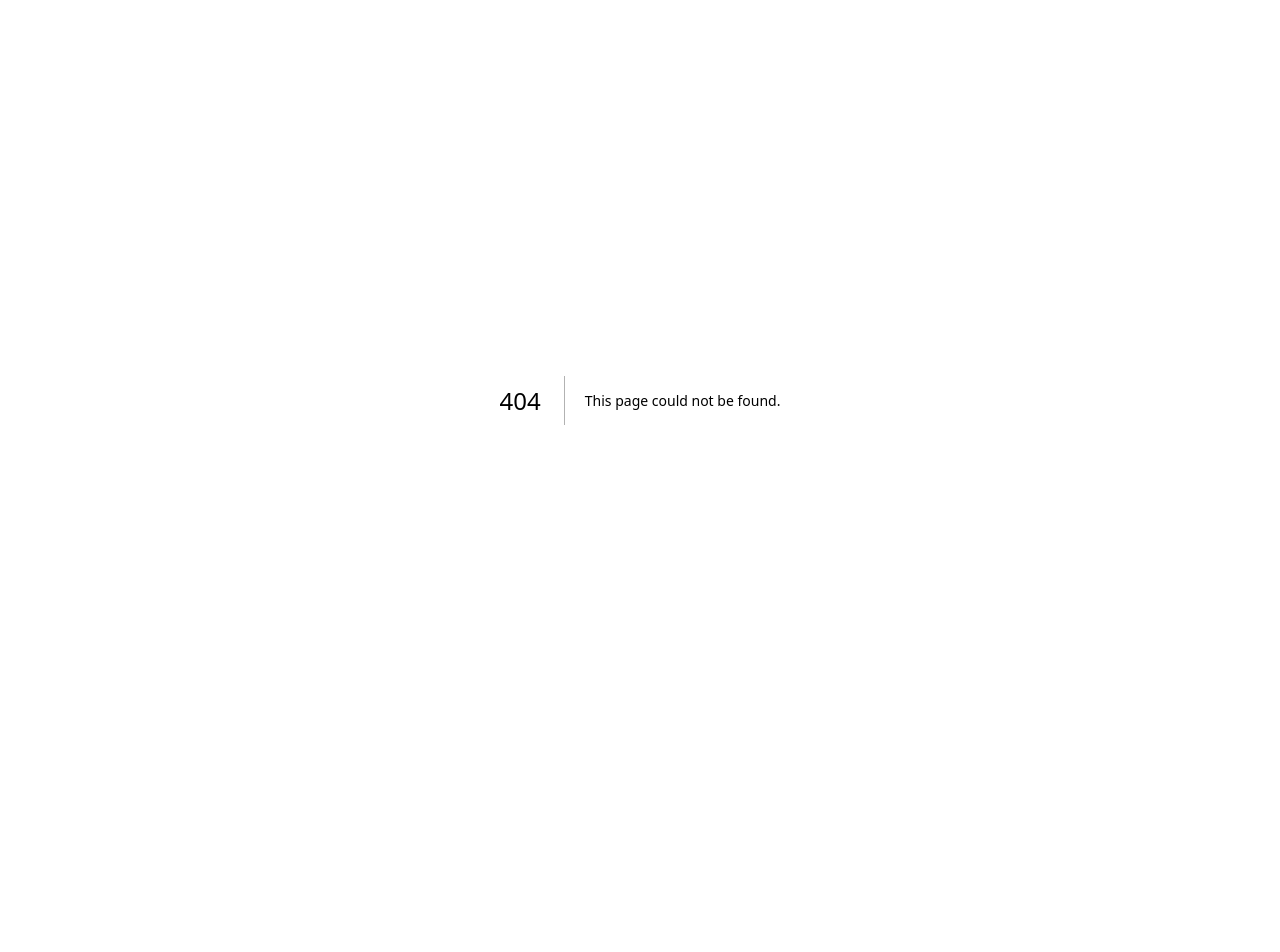
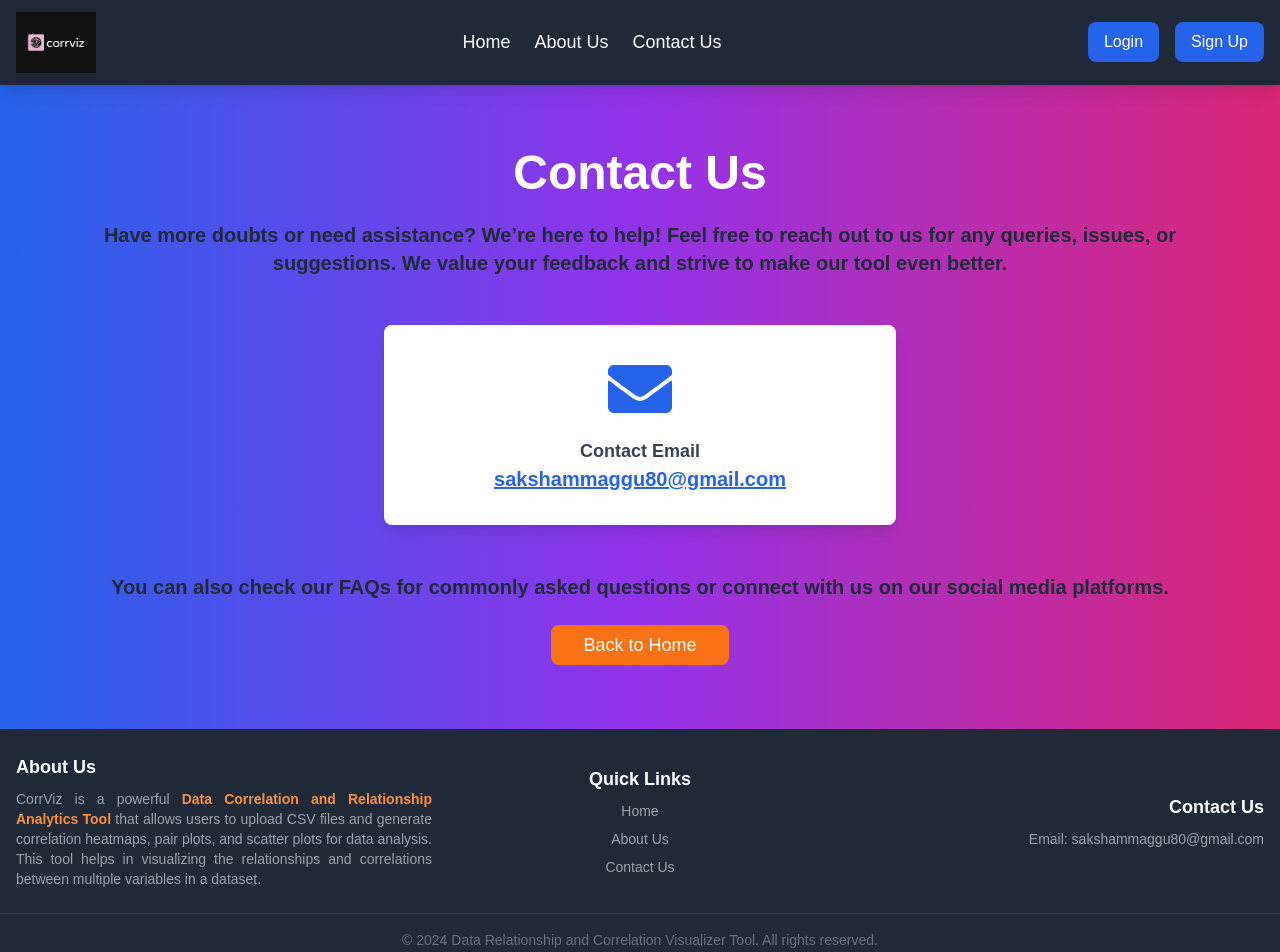
Before and after one commit to sakshammaggu/CorrViz-Data-Relationship-and-Correlation-Visualizer, a Next.js app in the folder frontend/: page /contactUs in a window 1280 px wide. Before the commit this address had no page. Shown: the top 952 px of the page. Before the commit the page ends 800 px from the top, so only its background shows below. Built offline with nearby package versions, Linux system fonts and the light colour scheme.

Commit message:
create about us and contact us page for frontend

```diff
--- a/frontend/src/app/aboutUs/page.tsx
+++ b/frontend/src/app/aboutUs/page.tsx
@@ -4,6 +4,7 @@ import { Button } from '@/components/ui/button';
 import { useRouter } from 'next/navigation';
 import Image from 'next/image';
 import HomePageHeader from '@/components/HomePage/HomePageHeader/page';
+import HomePageFooter from '@/components/HomePage/HomePageFooter/page';
 
 const AboutUsPage: React.FC = () => {
     const router = useRouter();
@@ -119,6 +120,8 @@ const AboutUsPage: React.FC = () => {
                     </div>
                 </div>
             </section>
+
+            <HomePageFooter />
         </div>
     );
 };
--- /dev/null
+++ b/frontend/src/app/contactUs/page.tsx
@@ -0,0 +1,64 @@
+'use client';
+import React from 'react';
+import { FaEnvelope } from 'react-icons/fa';
+import Link from 'next/link';
+
+import { Button } from '@/components/ui/button';
+import HomePageHeader from '@/components/HomePage/HomePageHeader/page';
+import HomePageFooter from '@/components/HomePage/HomePageFooter/page';
+
+const ContactUsPage: React.FC = () => {
+    return (
+        <div>
+            <HomePageHeader />
+
+            <section className="bg-gradient-to-r from-blue-600 via-purple-600 to-pink-600 text-white py-16 px-6 sm:px-8 lg:px-16">
+                <div className="max-w-screen-xl mx-auto text-center">
+                    <h1 className="text-4xl sm:text-5xl font-extrabold mb-6">Contact Us</h1>
+                    <b>
+                        <p className="text-lg sm:text-xl mb-12 text-gray-800">
+                            Have more doubts or need assistance? We’re here to help! Feel free to reach out to us for any queries,
+                            issues, or suggestions. We value your feedback and strive to make our tool even better.
+                        </p>
+                    </b>
+
+                    <div className="flex flex-col items-center justify-center">
+                        <div className="bg-white rounded-lg shadow-lg p-8 max-w-lg w-full flex flex-col items-center justify-center space-y-4">
+                            <FaEnvelope className="text-blue-600 w-16 h-16" />
+                            <div className="text-center">
+                                <p className="text-lg font-semibold text-gray-700">Contact Email</p>
+                                <a
+                                    href="mailto:support@corrviz.com"
+                                    className="text-blue-600 text-xl font-bold underline hover:text-blue-700"
+                                >
+                                    sakshammaggu80@gmail.com
+                                </a>
+                            </div>
+                        </div>
+                    </div>
+
+                    <div className="mt-12">
+                        <b>
+                            <p className="text-lg sm:text-xl mb-6 text-gray-800">
+                                You can also check our FAQs for commonly asked questions or connect with us on our social media
+                                platforms.
+                            </p>
+                        </b>
+                        <Link href="/" passHref>
+                            <Button
+                                type="button"
+                                className="px-8 py-3 bg-orange-500 hover:bg-orange-600 text-white text-lg rounded-lg transition duration-300"
+                            >
+                                Back to Home
+                            </Button>
+                        </Link>
+                    </div>
+                </div>
+            </section>
+
+            <HomePageFooter />
+        </div>
+    );
+};
+
+export default ContactUsPage;
--- a/frontend/src/components/HomePage/HomePageFooter/page.tsx
+++ b/frontend/src/components/HomePage/HomePageFooter/page.tsx
@@ -8,10 +8,12 @@ export default function HomePageFooter() {
             <div className="container mx-auto px-4 flex flex-col md:flex-row justify-between items-start md:items-center">
                 <div className="md:flex-1 mb-4 md:mb-0 md:text-left">
                     <h2 className="text-lg font-semibold mb-2">About Us</h2>
-                    <p className="text-sm text-gray-400">
-                        Data Visualizer Tool is a platform designed to help users upload and analyze
-                        data for better insights. Built with the latest technology for seamless user
-                        experience.
+                    <p className="text-sm text-gray-400 text-justify">
+                        CorrViz is a powerful
+                        <b><span className='text-orange-400'> Data Correlation and Relationship Analytics Tool </span></b>
+                        that allows users to upload CSV files and generate correlation heatmaps, pair plots, and
+                        scatter plots for data analysis. This tool helps in visualizing the relationships and correlations
+                        between multiple variables in a dataset.
                     </p>
                 </div>
 
@@ -40,14 +42,8 @@ export default function HomePageFooter() {
                     <h2 className="text-lg font-semibold mb-2">Contact Us</h2>
                     <p className="text-sm text-gray-400">
                         Email:{" "}
-                        <Link href="mailto:support@datavisualizer.com" className="hover:text-gray-300 transition">
-                            support@datavisualizer.com
-                        </Link>
-                    </p>
-                    <p className="text-sm text-gray-400">
-                        Phone:{" "}
-                        <Link href="tel:+1234567890" className="hover:text-gray-300 transition">
-                            +123 456 7890
+                        <Link href="mailto:sakshammaggu80@gmail.com" className="hover:text-purple-300 transition">
+                            sakshammaggu80@gmail.com
                         </Link>
                     </p>
                 </div>
--- a/frontend/src/components/HomePage/HomePageHeader/page.tsx
+++ b/frontend/src/components/HomePage/HomePageHeader/page.tsx
@@ -2,6 +2,7 @@
 import React, { useEffect, useState } from 'react';
 import Image from 'next/image';
 import Link from 'next/link';
+
 import LogoutButton from '@/components/LogoutButton/page';
 import { Button } from '@/components/ui/button';
 
@@ -25,6 +26,9 @@ export default function HomePageHeader() {
                 <div className="flex items-center space-x-2">
                     <Link href="/">
                         <Image
+                            onClick={() => {
+                                window.location.href = '/';
+                            }}
                             src="/images/projectLogo.png"
                             alt="CorrViz Logo"
                             width={80}
```
